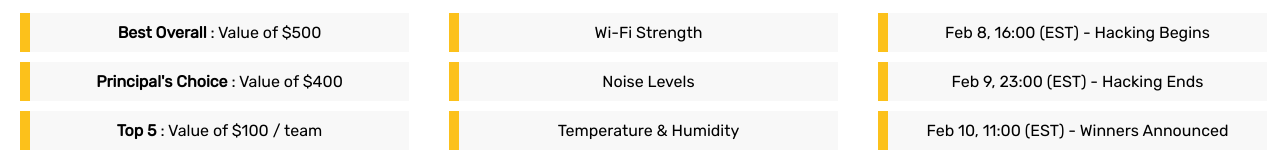
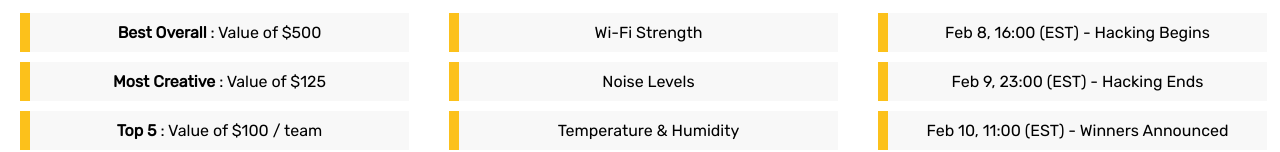
Before and after one commit to hack-the-blob/hack-the-blob.github.io, a website: page index.html in a window 1280 px wide. Shown: the part 641-793 px from the top of the page. Drawn offline with Linux system fonts and the light colour scheme.

Commit message:
Update index.html

```diff
--- a/index.html
+++ b/index.html
@@ -48,7 +48,7 @@
             <strong> Top Prizes: </strong>
             <ul>
                 <li><strong> Best Overall </strong> : Value of $500 </li>
-                <li><strong> Principal's Choice </strong> : Value of $400</li>
+                <li><strong> Most Creative </strong> : Value of $125</li>
                 <li><strong> Top 5 </strong> : Value of $100 / team </li>
             </ul>
             <a class="button" href="https://hacktheblob.devpost.com" target="_blank"> See All Prizes on Devpost </a>
```
